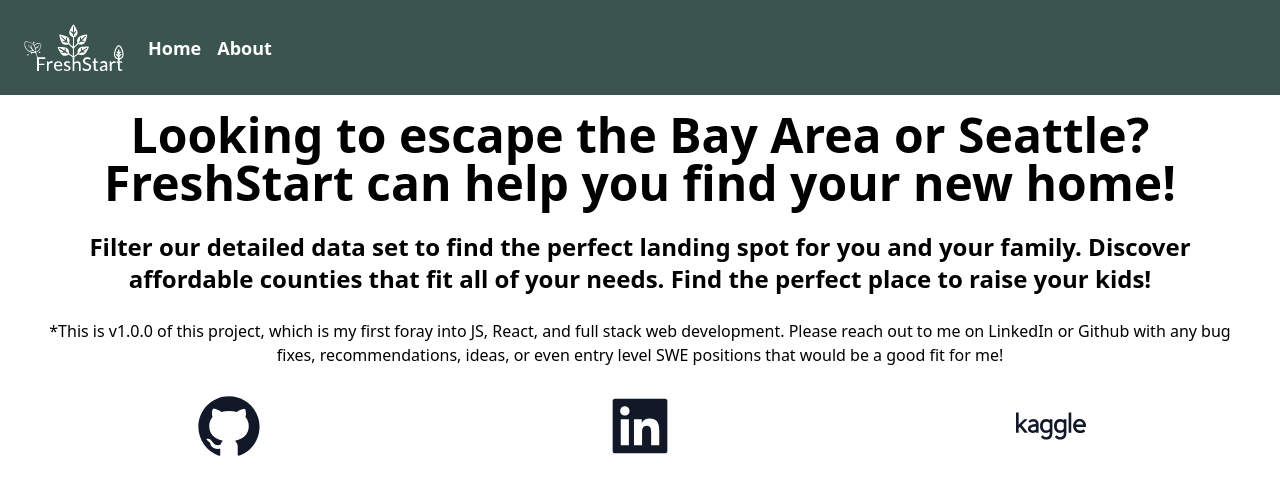
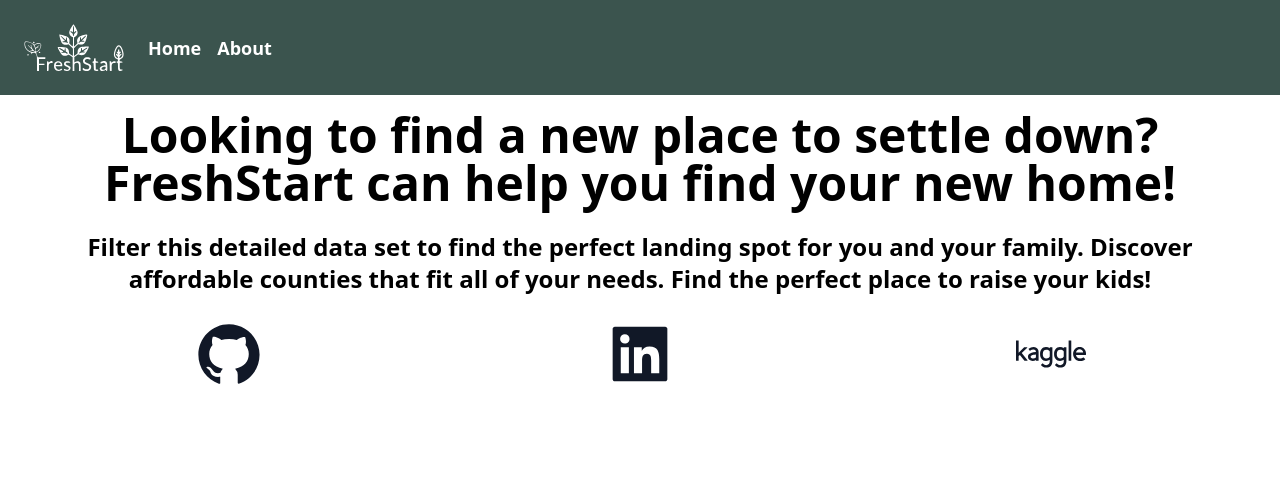
Before and after one commit to matthew-lewis-17/freshstart-client, a React (Create React App) app: page /about in a window 1280 px wide. Shown: the top 494 px of the page. Built offline with nearby package versions, Linux system fonts and the light colour scheme.

Commit message:
updating

```diff
--- a/src/Homepage.js
+++ b/src/Homepage.js
@@ -8,13 +8,10 @@ function Homepage() {
       <>
     <div className="flex flex-col gap-6">
         <div className="text-5xl text-black font-extrabold text-center">
-            Looking to escape the Bay Area or Seattle? FreshStart can help you find your new home!
+            Looking to find a new place to settle down? FreshStart can help you find your new home!
         </div>
         <div className="rounded-lg text-2xl text-black font-extrabold text-center">
-            Filter our detailed data set to find the perfect landing spot for you and your family. Discover affordable counties that fit all of your needs. Find the perfect place to raise your kids!
-        </div>
-        <div className="rounded-lg text-base text-black text-center">
-            *This is v1.0.0 of this project, which is my first foray into JS, React, and full stack web development. Please reach out to me on LinkedIn or Github with any bug fixes, recommendations, ideas, or even entry level SWE positions that would be a good fit for me!
+            Filter this detailed data set to find the perfect landing spot for you and your family. Discover affordable counties that fit all of your needs. Find the perfect place to raise your kids!
         </div>
         <div className='grid grid-cols-3 gap-4 place-items-center'>
             <div className='hover:opacity-75'>
```
